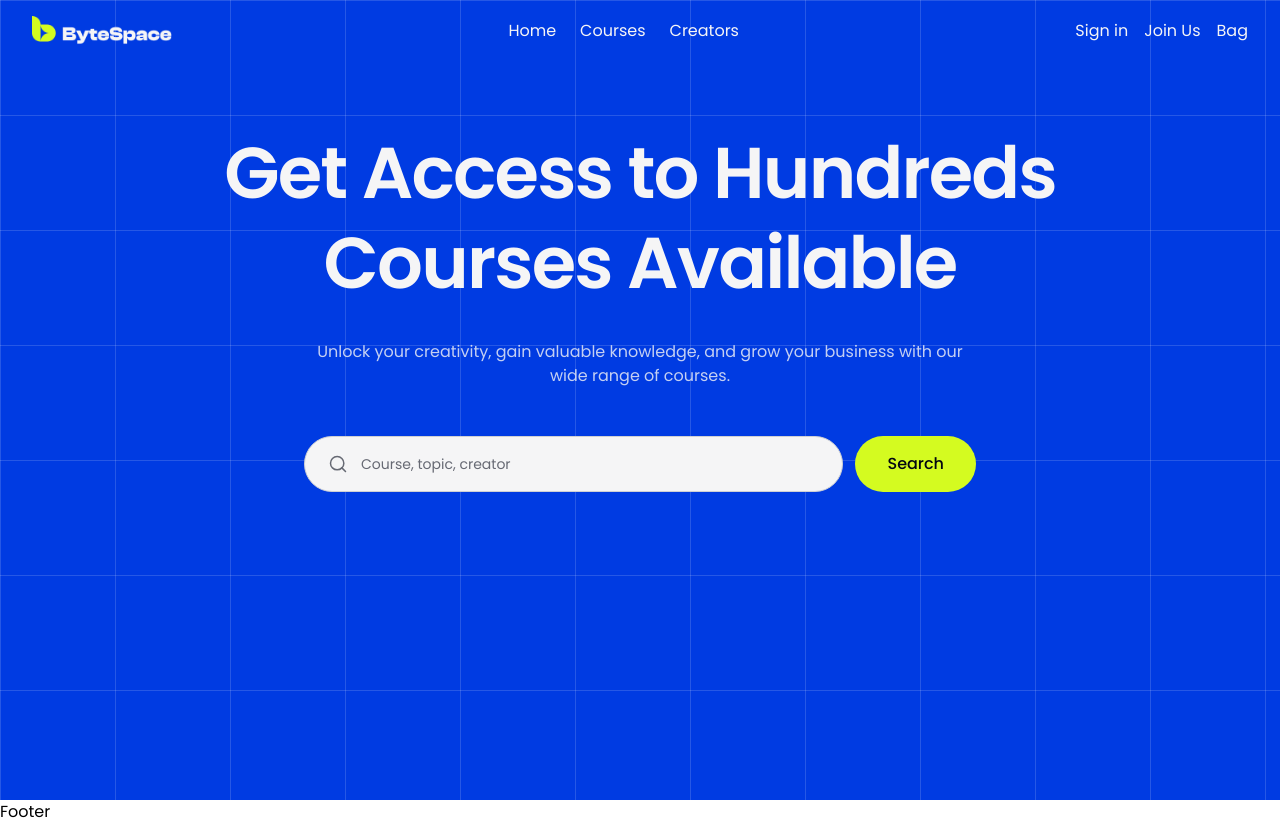
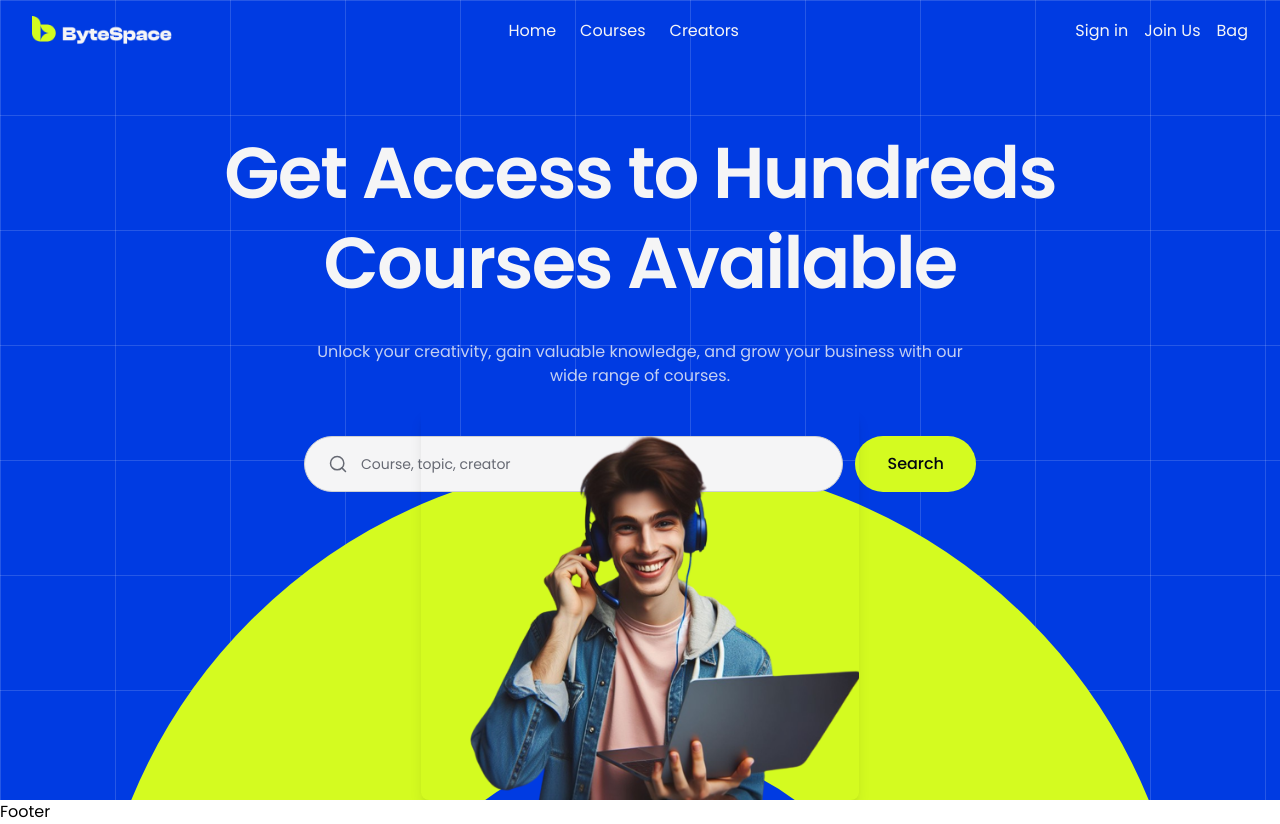
Before and after one commit to md-asikuzzaman/bytespace-frontend, a Next.js app: page / in a window 1280 px wide. Built offline with nearby package versions, Linux system fonts and the light colour scheme.

Commit message:
feat: update HeroSection with improved layout and new hero image

```diff
--- a/src/app/(home)/_sections/HeroSection.tsx
+++ b/src/app/(home)/_sections/HeroSection.tsx
@@ -1,20 +1,40 @@
+import Image from "next/image";
+
 import Container from "@/components/Container";
 import HeroSearch from "@/components/HeroSearch";
 
 const HeroSection = () => {
   return (
-    <section className="bg-primary-800 hero-grid">
-      <Container className="min-h-screen pt-32">
-        <div className="mx-auto w-full max-w-4xl text-center">
-          <h1 className="mb-8 text-4xl font-semibold leading-tight text-surface sm:text-5xl md:text-6xl lg:text-7xl tracking-tight">
+    <section className="hero-grid relative overflow-hidden bg-primary-800">
+      <Container className="relative min-h-screen pt-28 sm:pt-32">
+        {/* Hero Content */}
+        <div className="relative z-10 mx-auto w-full max-w-4xl text-center">
+          <h1 className="mb-6 text-4xl font-semibold leading-tight tracking-tight text-surface sm:mb-8 sm:text-5xl md:text-6xl lg:text-7xl">
             Get Access to Hundreds Courses Available
           </h1>
-          <p className="mx-auto mb-12 max-w-2xl text-sm font-normal leading-6 text-surface/80 sm:text-base">
+
+          <p className="mx-auto mb-8 max-w-2xl text-sm font-normal leading-6 text-surface/80 sm:mb-12 sm:text-base">
             Unlock your creativity, gain valuable knowledge, and grow your
             business with our wide range of courses.
           </p>
+
           <HeroSearch />
         </div>
+
+        {/* Circle Ring */}
+        <div className="pointer-events-none absolute bottom-0 left-1/2 z-0 -translate-x-1/2 translate-y-[68%] sm:translate-y-[69%]">
+          <div className="h-162.5 w-162.5 rounded-full border-150 border-secondary-400 sm:h-275 sm:w-275 sm:border-290" />
+        </div>
+
+        {/* Hero Image */}
+        <Image
+          src="/images/hero.png"
+          alt="Hero Image"
+          width={438}
+          height={441}
+          priority
+          className="absolute bottom-0 left-1/2 z-10 h-auto w-70 max-w-none -translate-x-1/2 rounded-lg shadow-lg sm:w-109.5"
+        />
       </Container>
     </section>
   );
```
Also changed, not shown: public/images/hero.png.
